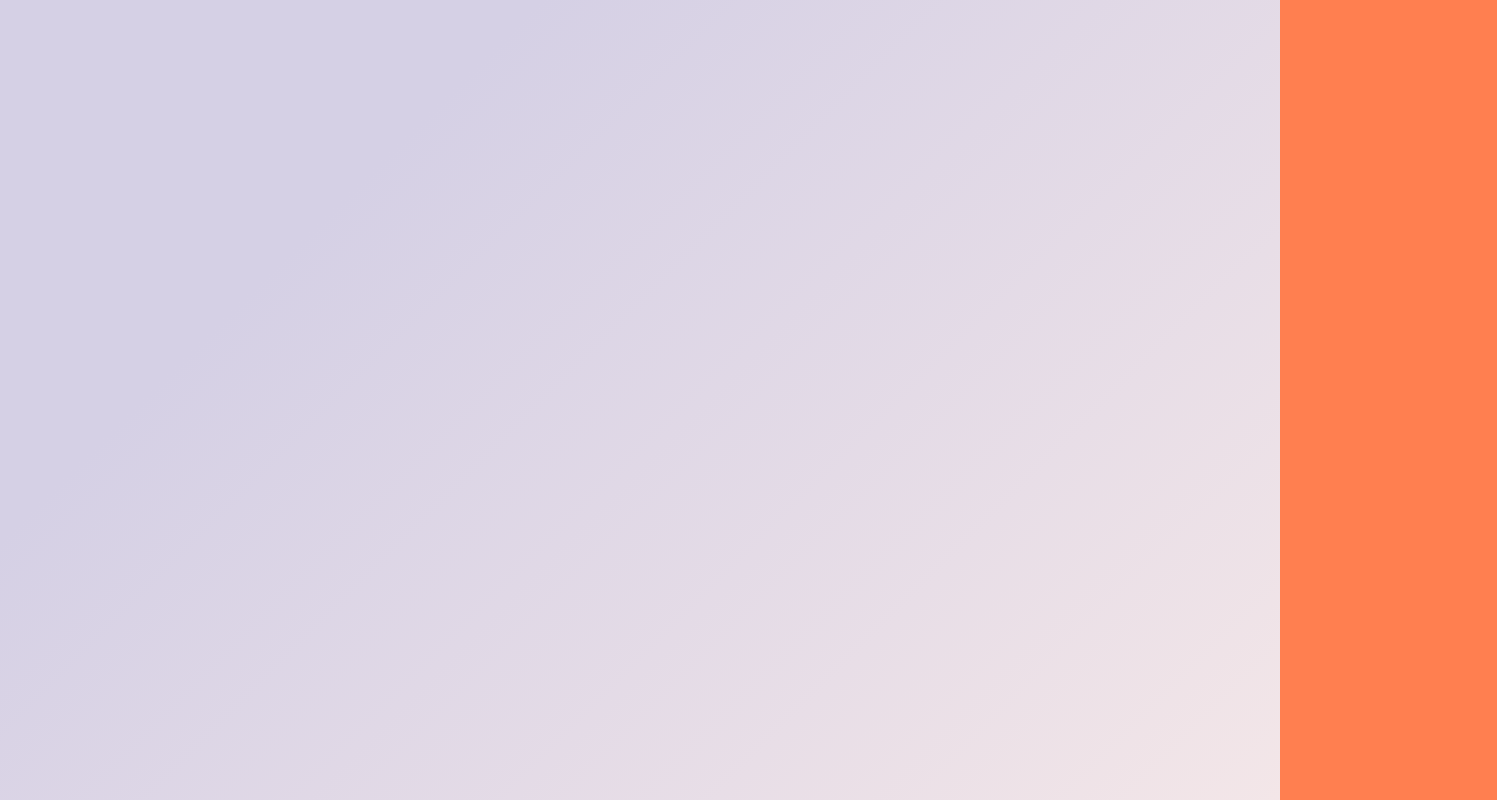
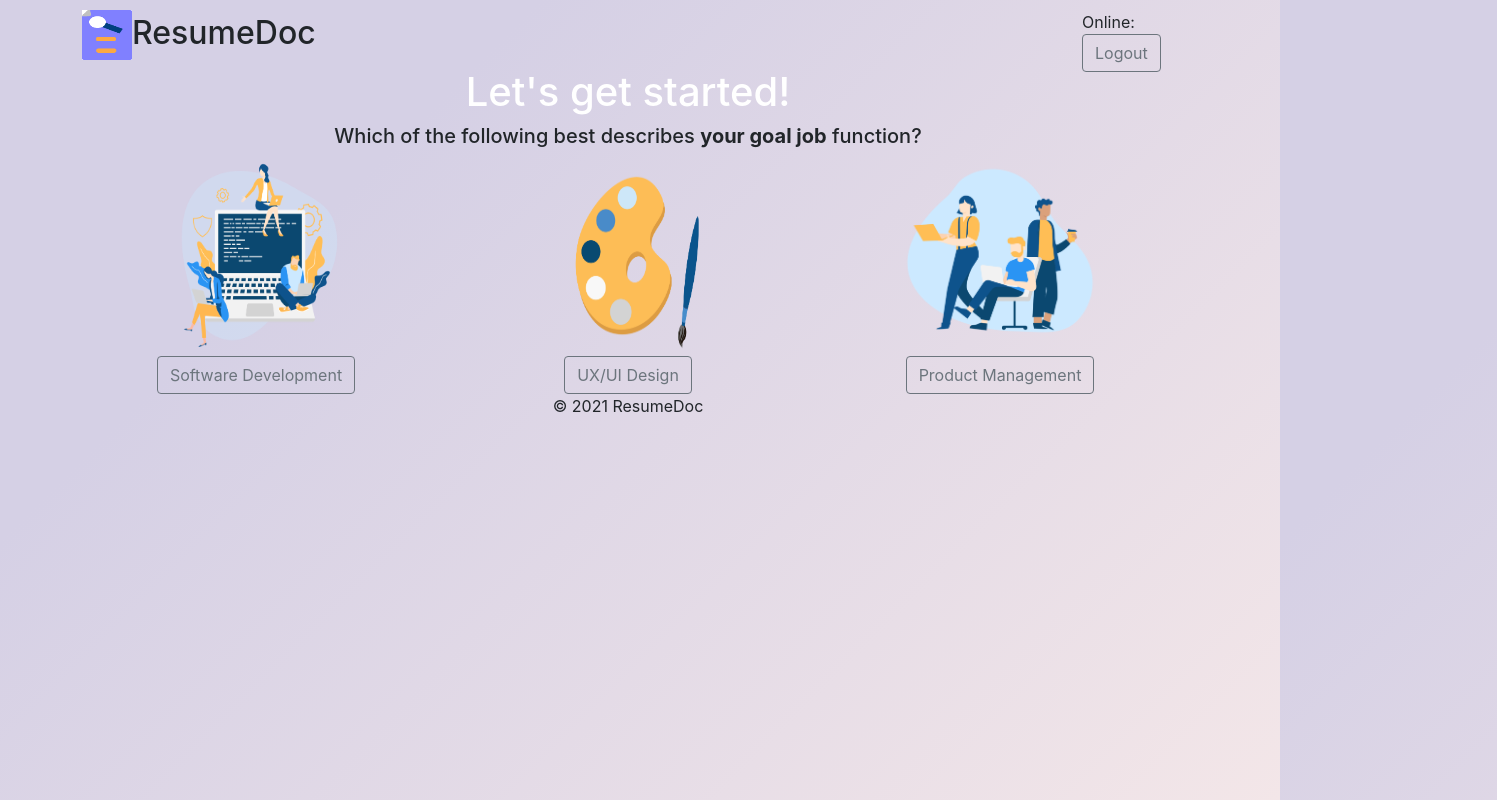
Before and after one commit to randylirano/resumeDoc, a React (Create React App) app in the folder frontend/: page /landing in a window 1280 px wide. Before the commit this address had no page. Shown: the whole page, 1497 px wide, since content can reach past the window. Built offline with nearby package versions, Linux system fonts and the light colour scheme.

Commit message:
Update App.js

```diff
--- a/frontend/src/App.js
+++ b/frontend/src/App.js
@@ -12,7 +12,7 @@ function App() {
       <Routes>
         <Route exact path="/" element={<Login />} />
         <Route exact path="/signup" element={<SignUp />} />
-        <Route exact path="/landing/:useremail" element={<Landing />} />
+        <Route exact path="/landing/" element={<Landing />} />
         <Route exact path="/swe" element={<SweDashboard />} />
         <Route exact path="/uxui" element={<UxUiDashboard />} />
       </Routes>
```
